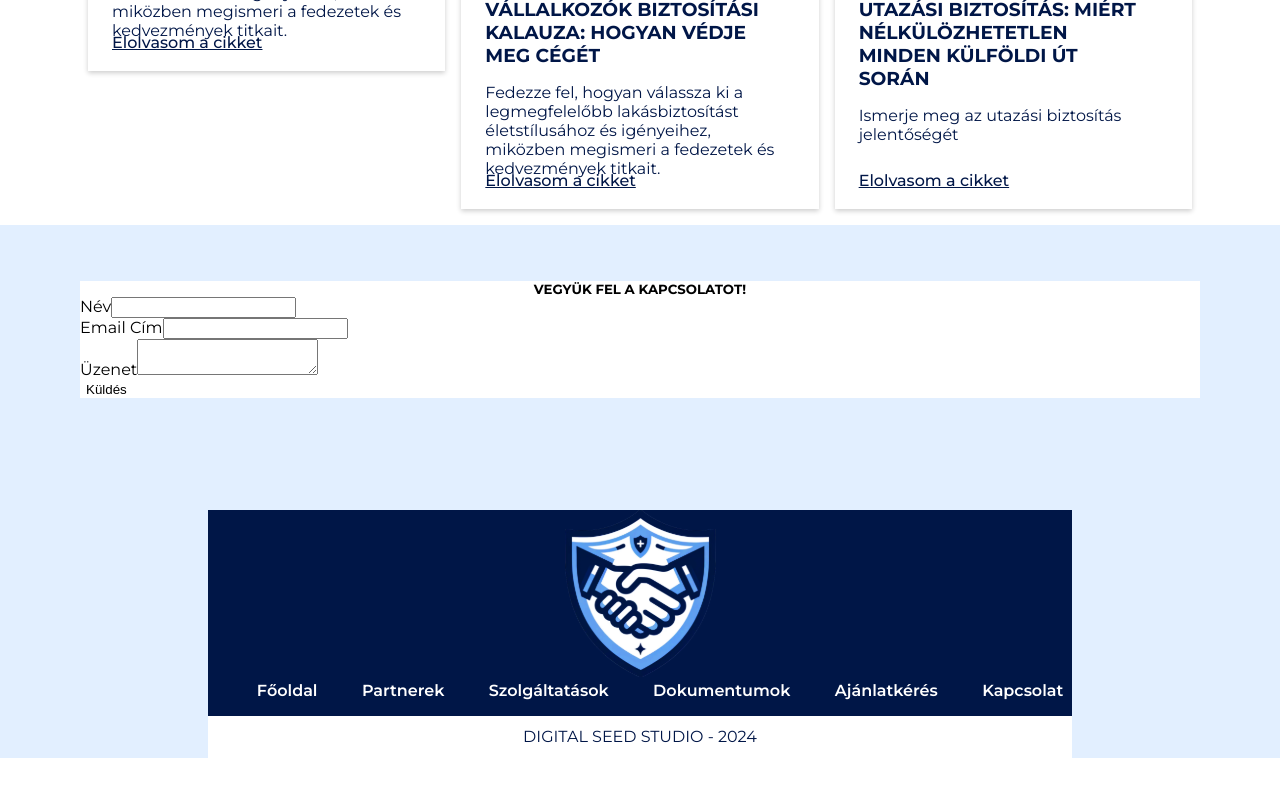
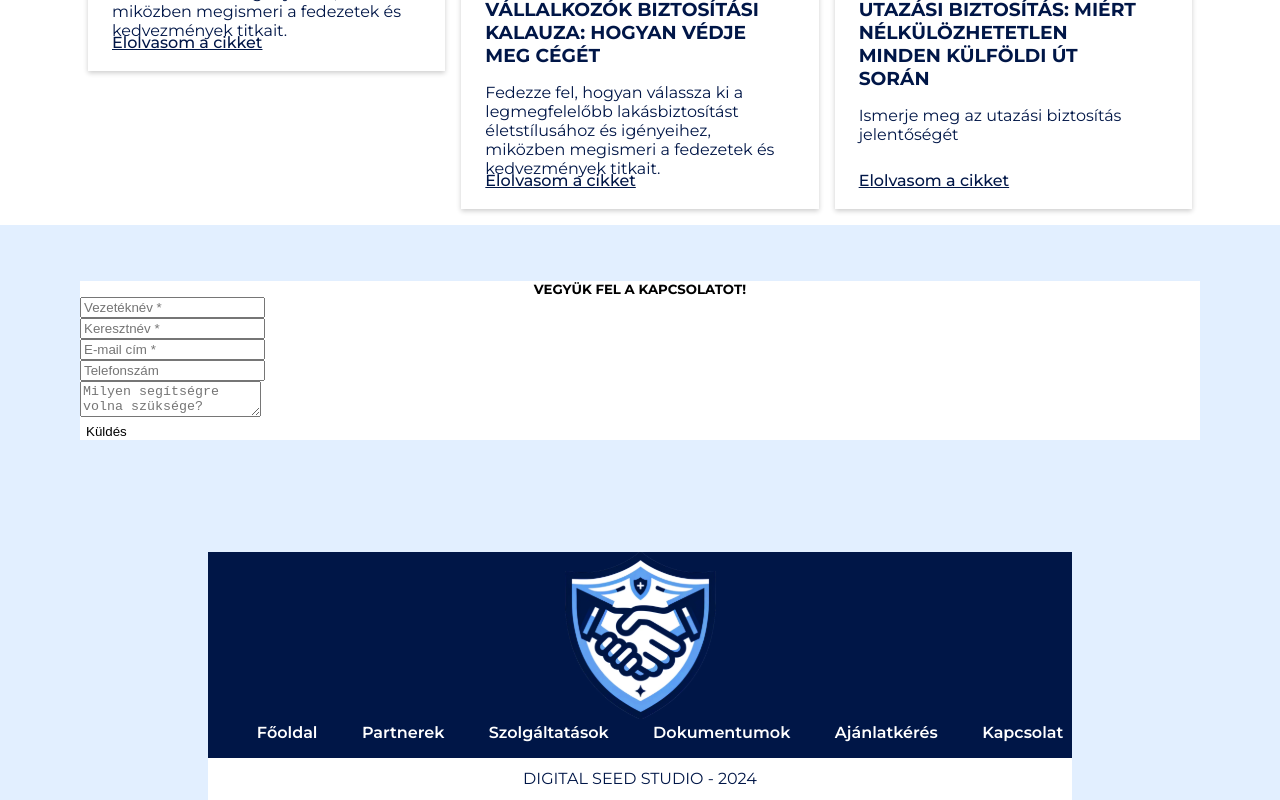
Before and after one commit to Karakrisz/biztosAlkuszApp, a Nuxt app: page / in a window 1280 px wide. Shown: the part 3655-4455 px from the top of the page. Before the commit the page ends 4413 px from the top, so only its background shows below. Built offline with nearby package versions, Linux system fonts and the light colour scheme.

Commit message:
upDate
front end

```diff
--- a/components/AppFooter.vue
+++ b/components/AppFooter.vue
@@ -7,16 +7,22 @@
                 <div class="contact-form">
                     <form @submit.prevent="sendEmail">
                         <div class="form-group">
-                            <label for="name">Név</label>
-                            <input type="text" id="name" v-model="form.name" required>
+                            <input placeholder="Vezetéknév *" type="text" id="firstname" v-model="form.firstname"
+                                required>
                         </div>
                         <div class="form-group">
-                            <label for="email">Email Cím</label>
-                            <input type="email" id="email" v-model="form.email" required>
+                            <input placeholder="Keresztnév *" type="text" id="lastname" v-model="form.lastname"
+                                required>
                         </div>
                         <div class="form-group">
-                            <label for="message">Üzenet</label>
-                            <textarea id="message" v-model="form.message" required></textarea>
+                            <input placeholder="E-mail cím *" type="email" id="email" v-model="form.email" required>
+                        </div>
+                        <div class="form-group">
+                            <input placeholder="Telefonszám" type="text" id="phonenumber" v-model="form.phonenumber" required>
+                        </div>
+                        <div class="form-group">
+                            <textarea placeholder="Milyen segítségre volna szüksége?" id="message"
+                                v-model="form.message" required></textarea>
                         </div>
                         <button type="submit">Küldés</button>
                     </form>
@@ -48,8 +54,10 @@ export default {
         return {
             footerLinks: Footerlinks,
             form: {
-                name: '',
+                firstname: '',
+                lastname: '',
                 email: '',
+                phonenumber: '',
                 message: ''
             }
         };
--- a/package.json
+++ b/package.json
@@ -1,5 +1,5 @@
 {
-  "name": "fuggonyoazis",
+    "name": "biztosalkuszom",
     "version": "1.0.0",
     "private": true,
     "scripts": {
```
Lines whose indentation alone changed are shown as unchanged.
